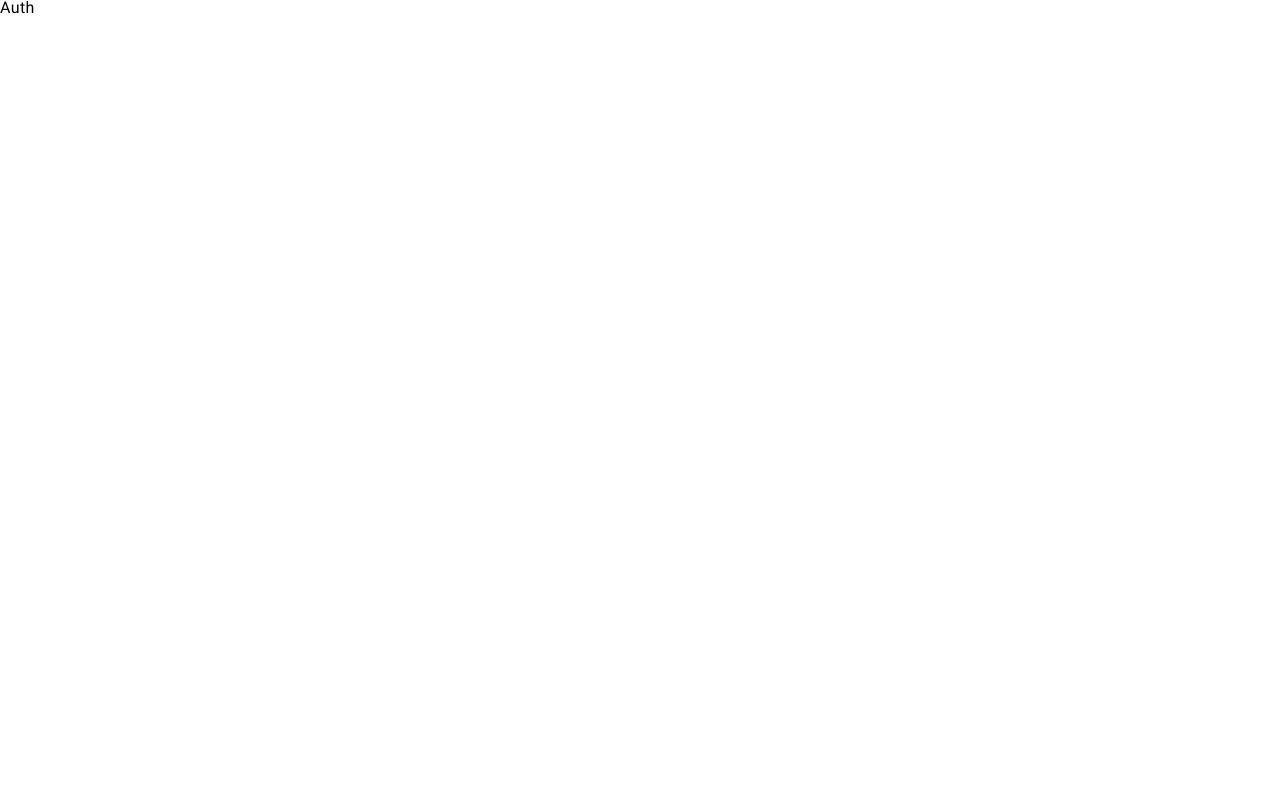
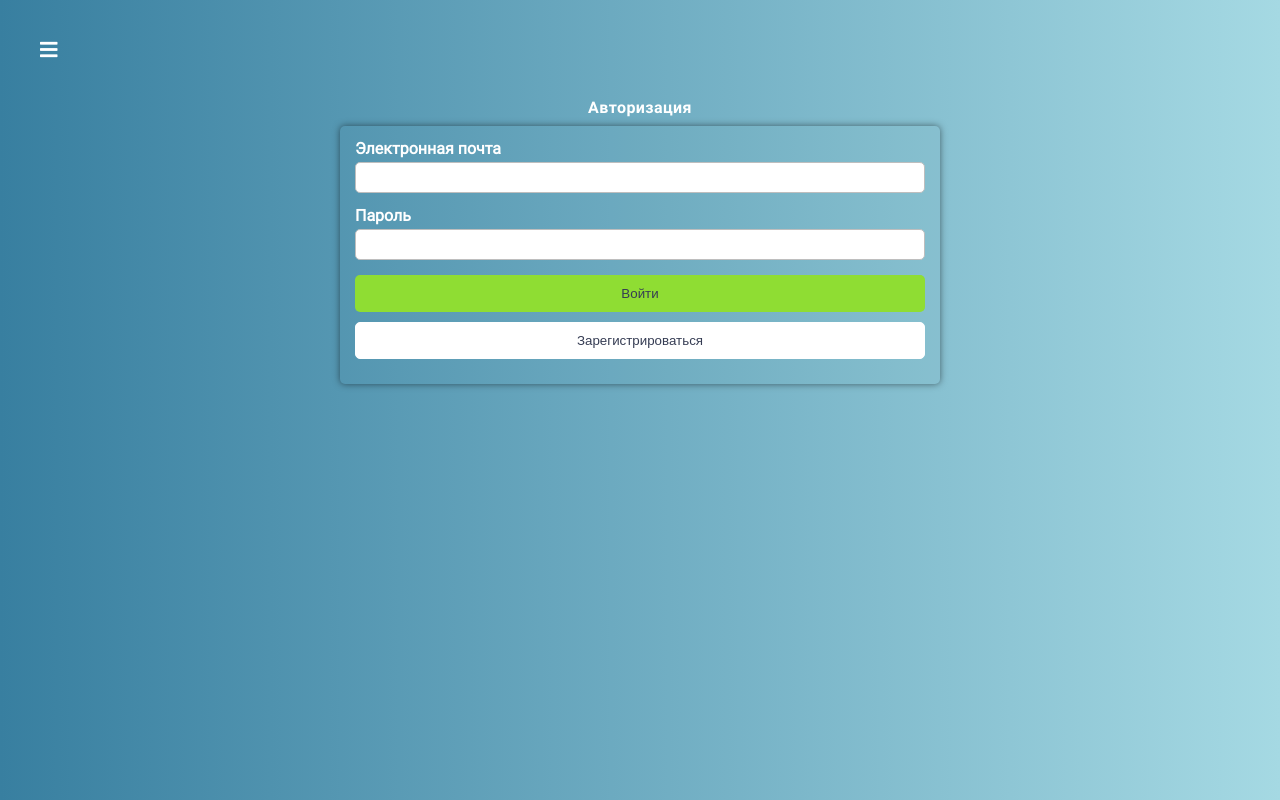
Before and after one commit to AntoshJkeee/Quiz-React-App, a React app: page /auth in a window 1280 px wide. Built offline with nearby package versions, Linux system fonts and the light colour scheme.

Commit message:
add forms and validations

```diff
--- a/src/assets/styles/reset.scss
+++ b/src/assets/styles/reset.scss
@@ -14,6 +14,10 @@ article, aside, details, figcaption, figure, footer, header, hgroup, menu, nav,
 body {
   box-sizing: border-box;
   line-height: 1; }
+
+input {
+  box-sizing: border-box;
+}
 
 ol, ul {
   list-style: none; }
--- a/src/assets/styles/variables.scss
+++ b/src/assets/styles/variables.scss
@@ -1,5 +1,5 @@
 $whiteColor: #ffffff;
 $mainColor: #5041b2;
-$successColor: rgba(161,240,69, 1);
+$successColor: rgb(143, 221, 51);
 $errorColor: rgba(240,87,108, 1);
 $linksColor: #363d54
--- a/src/components/FinishedQuiz/FinishedQuiz.js
+++ b/src/components/FinishedQuiz/FinishedQuiz.js
@@ -35,11 +35,10 @@ const FinishedQuiz = (props) => {
         }
       </ul>
       <p>Правильных ответов: <strong className={classes.Bold}>{totalCounter()}</strong> из <strong className={classes.Classic}>{props.answerLength}</strong></p>
-      {/*<button onClick={() => props.updateQuiz()}>Пройти отпрос заново</button>*/}
-      <Button onClick={props.updateQuiz} text='Пройти опрос заново' type='primary'/>
       <Link to='/' className={classes.Link}>
         <Button onClick={()=> console.log('asd')} text='Перейти в список тестов' type='success'/>
       </Link>
+      <Button onClick={props.updateQuiz} text='Пройти опрос заново' type='primary'/>
     </div>
   );
 };
--- a/src/components/UI/Button/Button.module.scss
+++ b/src/components/UI/Button/Button.module.scss
@@ -19,17 +19,17 @@
 
 .primary {
   background-color: $whiteColor;
-  color: $mainColor;
+  color: $linksColor;
 }
 
 .error {
   background-color: $errorColor;
-  color: $mainColor;
+  color: $linksColor;
 }
 
 .success {
   background-color: $successColor;
-  color: #221673;
+  color: $linksColor;
   border: 1px solid transparent;
   &:hover {
     border: 1px solid $whiteColor;
--- /dev/null
+++ b/src/components/UI/Input/Input.js
@@ -0,0 +1,36 @@
+import React from 'react';
+import classes from './Input.module.scss'
+
+const Input = (props) => {
+
+  const inputType = props.type || 'text';
+  const cls = [classes.Input]
+  const htmlFor = `${inputType}-${Math.random()}`
+
+  if(isInvalid(props)) {
+    cls.push(classes.invalid)
+  }
+
+  function isInvalid({valid, touched, shouldValidate}) {
+    return !valid && shouldValidate && touched
+  }
+
+  return (
+    <div className={cls.join(' ')}>
+      <label htmlFor={htmlFor}>{props.label}</label>
+      <input
+        type={inputType}
+        className={cls.join(' ')}
+        id={htmlFor}
+        value={props.value}
+        onChange={props.onChange}
+      />
+
+      {
+        isInvalid(props) ? <span>{props.errorMessage || 'Введите верное значение'}</span> : null
+      }
+    </div>
+  );
+};
+
+export default Input;
--- /dev/null
+++ b/src/components/UI/Input/Input.module.scss
@@ -0,0 +1,30 @@
+@import "../../../assets/styles/variables.scss";
+
+.Input {
+  margin-bottom: 15px;
+  input {
+    display: block;
+    border: 1px solid #bebebe;
+    padding: 7px;
+    margin: 0 0 5px;
+    width: 100%;
+    outline: none;
+    transition: all .3s ease-in-out;
+    border-radius: 5px;
+  }
+  label {
+    margin-bottom: 5px;
+    display: block;
+    font-weight: bold;
+    color: $whiteColor;
+  }
+  span {
+    color: $errorColor;
+    font-size: 12px;
+    font-weight: bold;
+  }
+}
+
+.Input.invalid label{
+  color: $errorColor;
+}
--- a/src/containers/Auth/Auth.js
+++ b/src/containers/Auth/Auth.js
@@ -1,9 +1,120 @@
-import React from 'react';
+import React, {useState} from 'react';
+import classes from './Auth.module.scss'
+import Button from "../../components/UI/Button/Button";
+import Input from "../../components/UI/Input/Input";
+
+function validateEmail(email) {
+  const re = /^(([^<>()[\]\\.,;:\s@"]+(\.[^<>()[\]\\.,;:\s@"]+)*)|(".+"))@((\[[0-9]{1,3}\.[0-9]{1,3}\.[0-9]{1,3}\.[0-9]{1,3}\])|(([a-zA-Z\-0-9]+\.)+[a-zA-Z]{2,}))$/;
+  return re.test(String(email).toLowerCase());
+}
 
 const Auth = () => {
+
+  const [formControls, setFormControls] = useState({
+    email: {
+      value: '',
+      type: 'email',
+      label: 'Электронная почта',
+      errorMessage: 'Введите корректный email',
+      valid: false,
+      touched: false,
+      validation: {
+        required: true,
+        email: true
+      }
+    },
+    password: {
+      value: '',
+      type: 'password',
+      label: 'Пароль',
+      errorMessage: 'Пароль долджен содержать больше 6 символов',
+      valid: false,
+      touched: false,
+      validation: {
+        required: true,
+        minLength: 6
+      }
+    }
+  })
+
+  function loginHandler() {
+    console.log('Login')
+  }
+
+  function registerHandler() {
+    console.log('Register')
+  }
+
+  function submitHandler(e) {
+    e.preventDefault()
+  }
+
+  function validateControl(value, validation) {
+    if(!validation) {
+      return true
+    }
+
+    let isValid = true
+    if(validation.required) {
+      isValid = value.trim() !== '' && isValid
+    }
+
+    if(validation.email) {
+      isValid = validateEmail(value) && isValid
+    }
+
+    if(validation.minLength) {
+      isValid = value.length >= validation.minLength && isValid
+    }
+
+    return isValid
+
+  }
+
+  let onChangeHandler = (e, controlName) => {
+
+    const myformControls = { ...formControls }
+    const control = { ...myformControls[controlName] }
+
+    control.value = e.target.value
+    control.touched = true
+    control.valid = validateControl(control.value, control.validation)
+
+    myformControls[controlName] = control
+    setFormControls(myformControls)
+  }
+
+  function renderInputs() {
+    return Object.keys(formControls).map((controlName, index) => {
+      const control = formControls[controlName]
+      return (
+        <Input
+          key={controlName + index}
+          type={control.type}
+          value={control.value}
+          valid={control.valid}
+          touched={control.touched}
+          label={control.label}
+          shouldValidate={!!control.validation}
+          errorMessage={control.errorMessage}
+          onChange={event => onChangeHandler(event, controlName)}
+        />
+      )
+    })
+  }
+
   return (
-    <div>
-      <h1>Auth</h1>
+    <div className={classes.Auth}>
+      <div>
+        <h1>Авторизация</h1>
+        <form onSubmit={submitHandler} className={classes.AuthForm}>
+          {renderInputs()}
+          <div>
+            <Button type='success' onClick={loginHandler} >Войти</Button>
+            <Button type='primary' onClick={registerHandler} >Зарегистрироваться</Button>
+          </div>
+        </form>
+      </div>
     </div>
   );
 };
--- a/src/containers/Auth/Auth.module.scss
+++ b/src/containers/Auth/Auth.module.scss
@@ -0,0 +1,28 @@
+.Auth {
+  display: flex;
+  justify-content: center;
+  padding-top: 100px;
+  flex-grow: 1;
+  width: 100%;
+  background: linear-gradient(270deg, #a5d9e3 0%, #387fa0 100%);
+  h1 {
+    color: #ffffff;
+    text-align: center;
+    font-family: "Roboto Bold", "Arial", 'sans-serif';
+    margin-bottom: 10px;
+  }
+}
+
+.Auth > div {
+  width: 100%;
+  max-width: 600px;
+  padding: 0 20px;
+
+}
+
+.AuthForm {
+  background: rgba(66, 66, 66, .8%);
+  box-shadow: 0 0 7px rgba(0,0,0, .5);
+  padding: 15px;
+  border-radius: 5px;
+}
```
Also changed, not shown: src/logo.svg (deleted).
